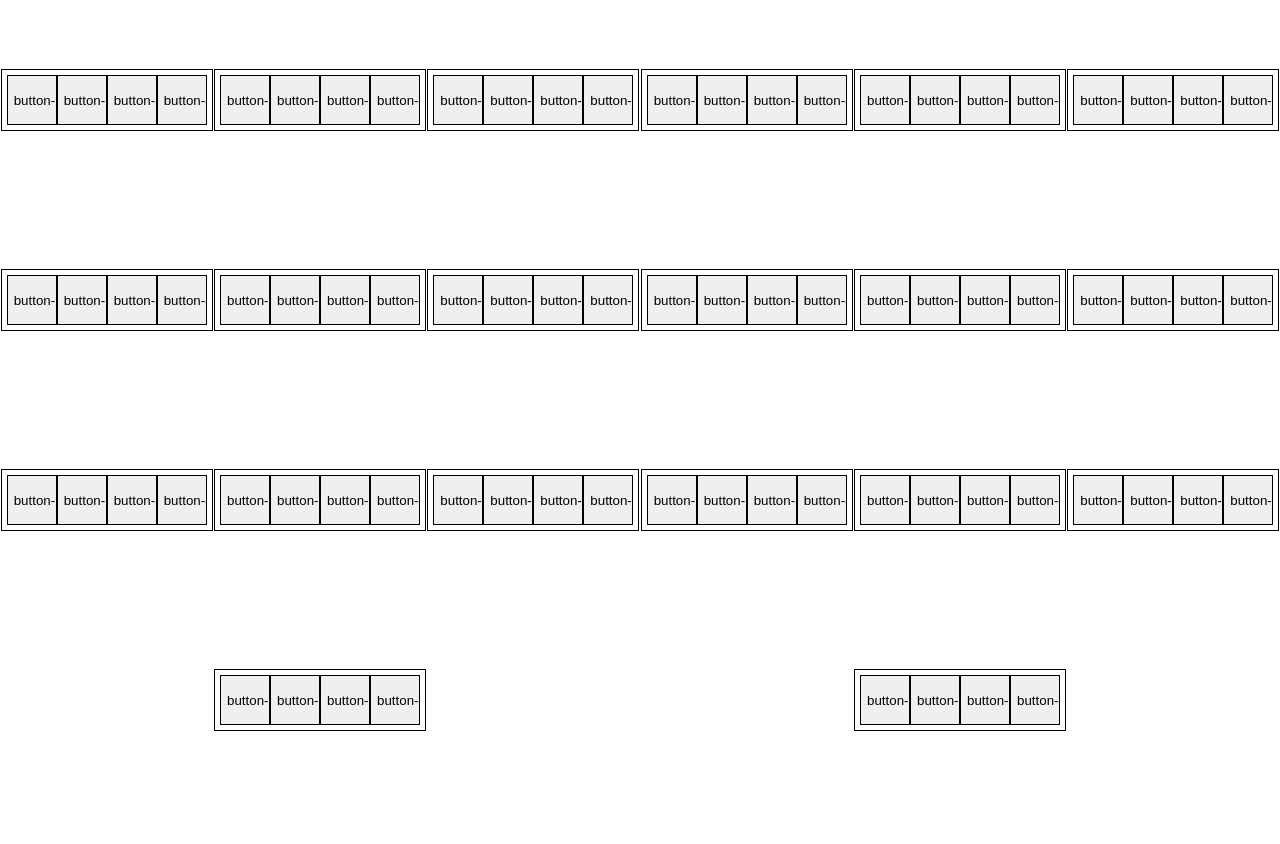
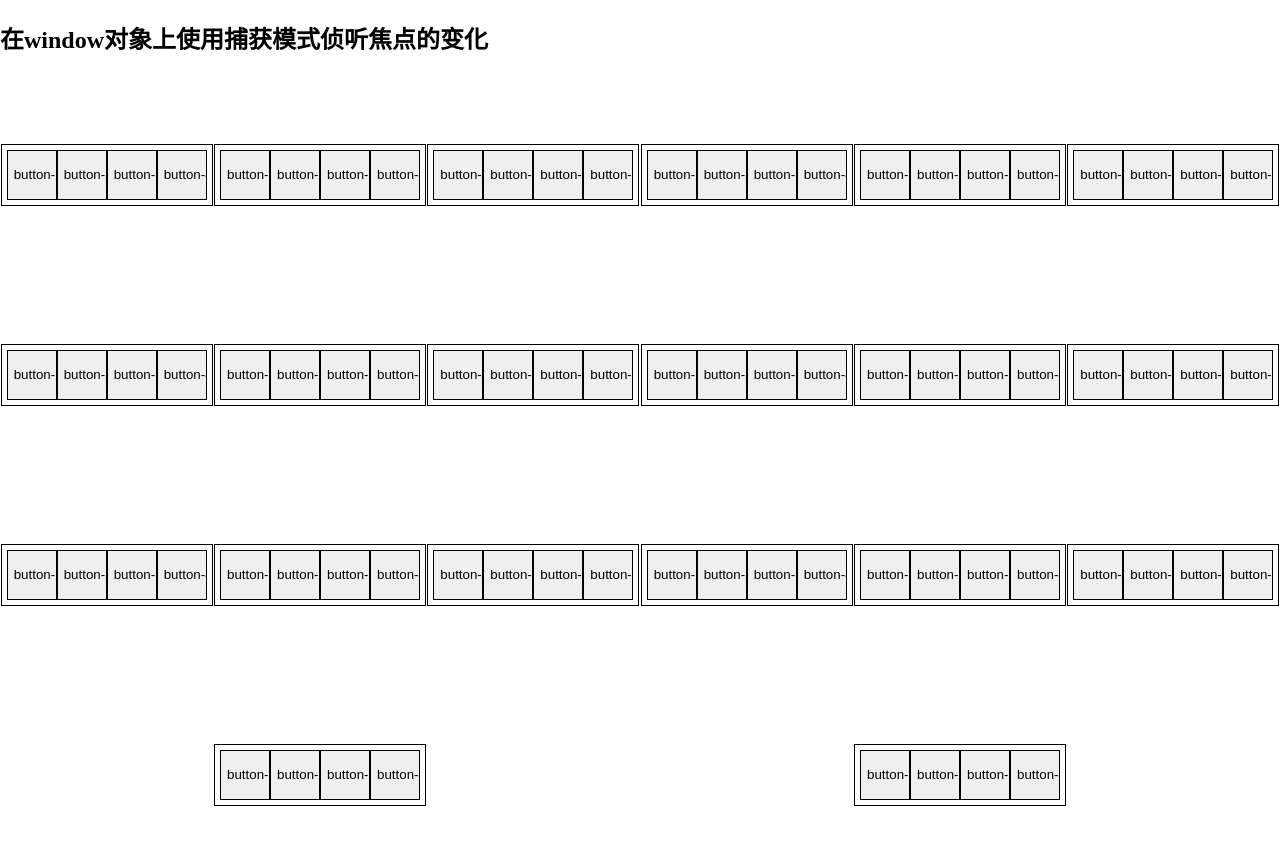
Before and after one commit to ZhangCheng-zh/blog, a plain HTML site: page blurAndFocus.html in a window 1280 px wide. Before the commit the page ends 800 px from the top, so only its background shows below. Drawn offline with Linux system fonts and the light colour scheme.

Commit message:
feat 添加标题说明

```diff
--- a/blurAndFocus.html
+++ b/blurAndFocus.html
@@ -9,6 +9,7 @@
 </head>
 
 <body>
+    <h2>在window对象上使用捕获模式侦听焦点的变化</h2>
     <ul>
         <li>
             <input type="button" value="button-1">
```
